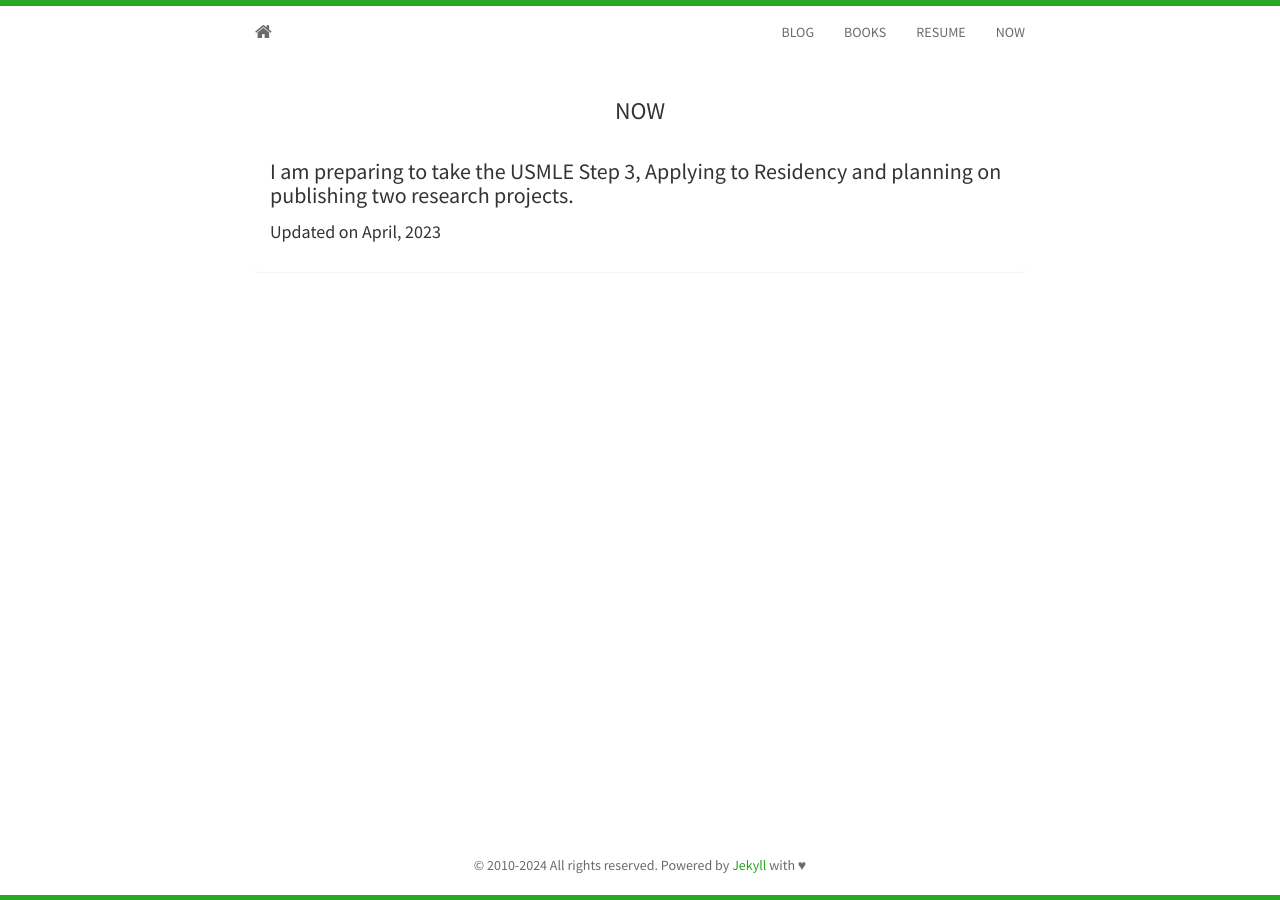
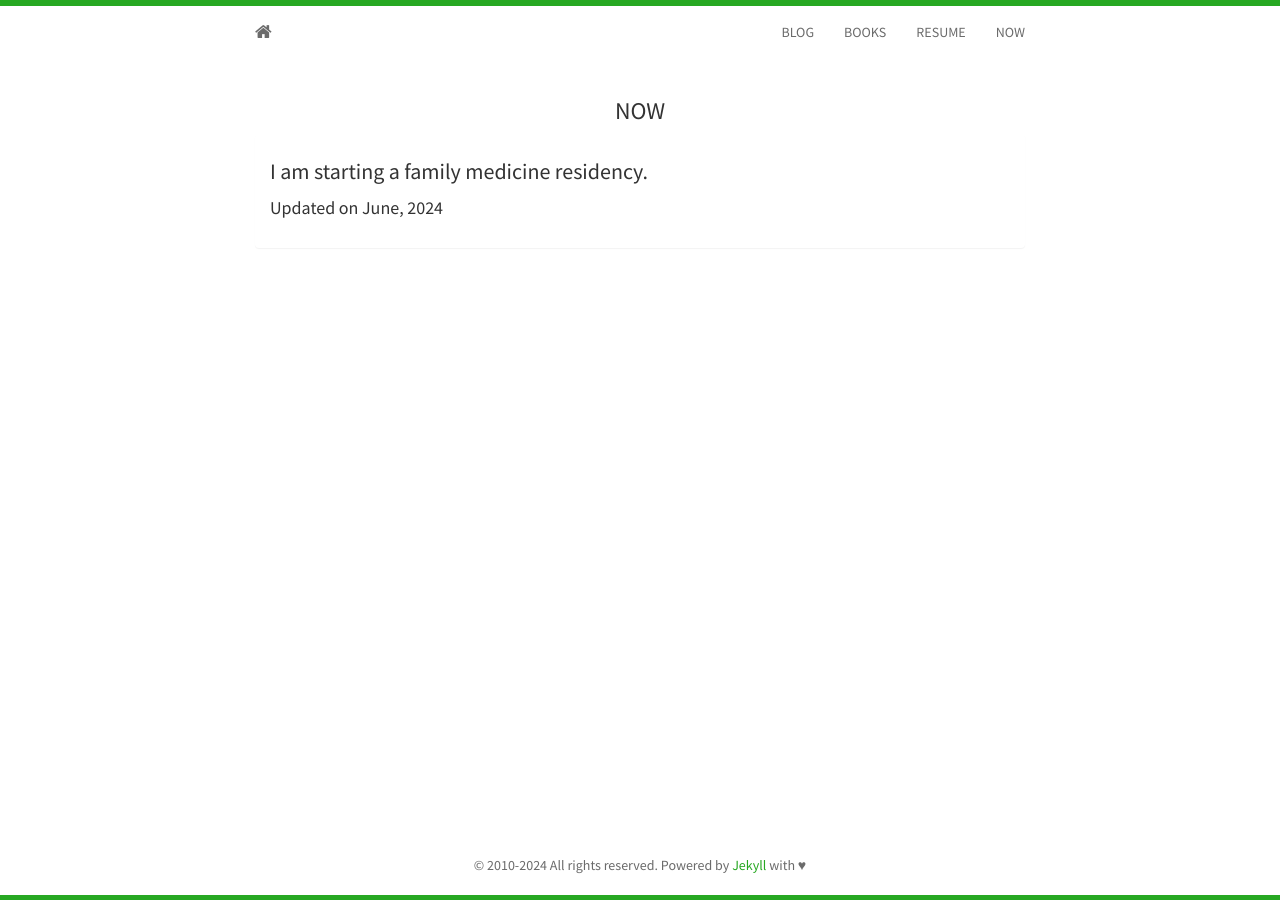
Before and after one commit to burhaninho/burhaninho.github.io, a Jekyll site: the page built from now.html, in a window 1280 px wide. Built offline with Jekyll 4.4.1, drawn with Linux system fonts in a browser that asks for light colours; nearby versions of some CDN libraries.

Commit message:
Update now.html
Update

```diff
--- a/_includes/now.html
+++ b/_includes/now.html
@@ -5,7 +5,7 @@
     <div class="panel-body">
 
 	    <h4>
-		I am preparing to take the USMLE Step 3, Applying to Residency and planning on publishing two research projects.
+		I am starting a family medicine residency.
 
 	    </h4>
 
@@ -15,7 +15,7 @@
 
 
 
-	    <h5> Updated on April, 2023 </h5>
+	    <h5> Updated on June, 2024 </h5>
  </div>
  </div>
 </div>
```
